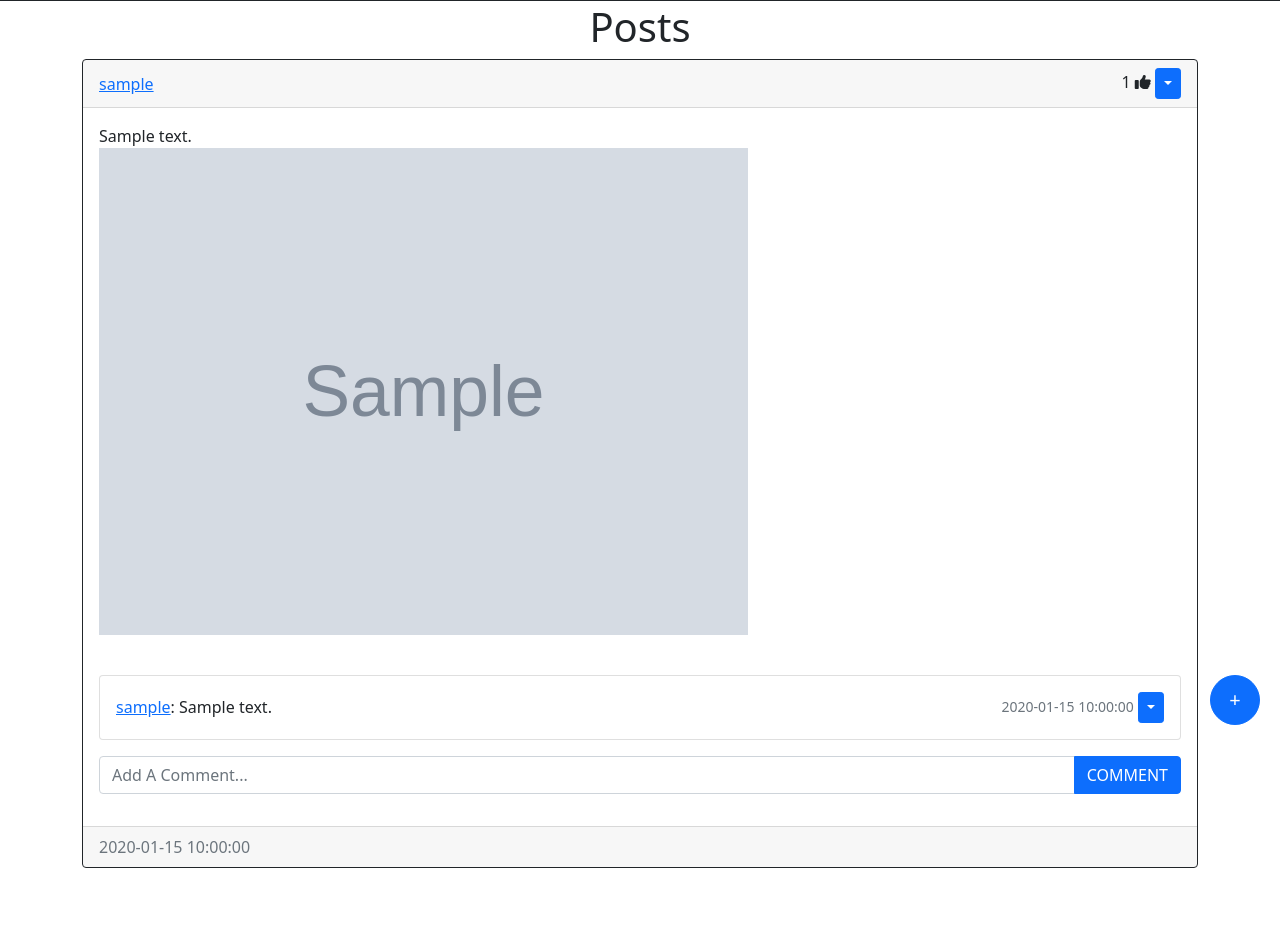
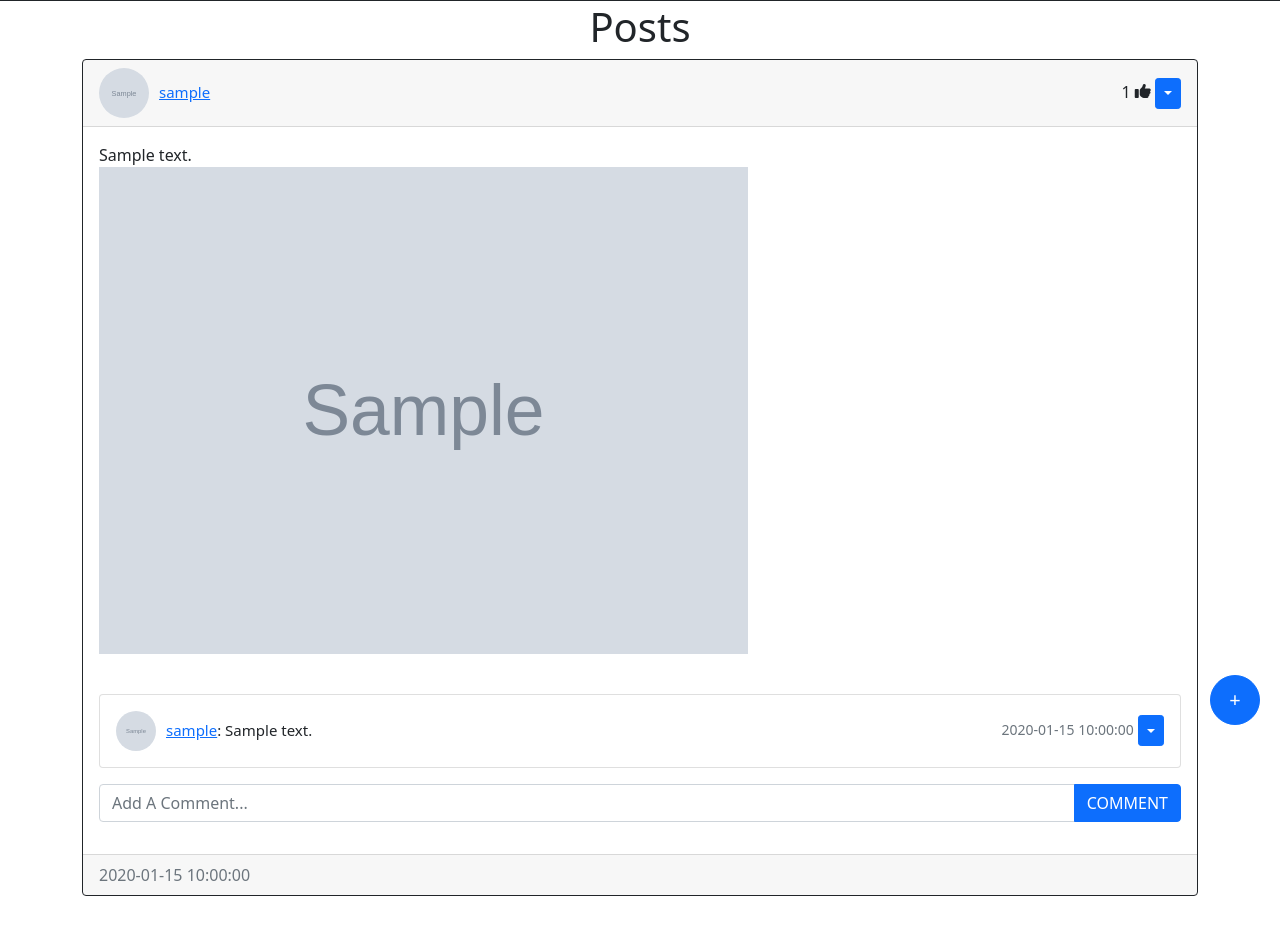
Before and after one commit to JohnnyHsieh1020/Blog_proj, a Flask app: page / in a window 1280 px wide. Shown: the part 55-999 px from the top of the page. Before the commit the page ends 923 px from the top, so only its background shows below. Run offline with Flask 2, Linux system fonts and the light colour scheme; a user stored in the database is signed in; tables that the repository leaves empty hold one stand-in row (values such as "Sample post"); grey boxes marked "Sample" are stand-in pictures; some libraries are stand-ins or nearby versions.

Commit message:
add personal photo

```diff
--- a/blog/templates/posts_div.html
+++ b/blog/templates/posts_div.html
@@ -7,7 +7,14 @@
             <div class="card border-dark">
                 <div class="card-header d-flex justify-content-between align-items-center">
                     <!-- Display user name of the post -->
-                    <a href="/posts/{{post.user.username}}">{{post.user.username}}</a>
+                    <div class="media">
+                        <a href="/posts/{{post.user.username}}" style="margin-right: 10px;">
+                            <img src="/static/profile_images/{{post.user.image_name}}" class="rounded-circle" style="height: 50px; width: 50px;">
+                        </a>
+                        <div class="media-body" style="font-size: 15px; margin-top: 13px;">
+                            <a href="/posts/{{post.user.username}}" >{{post.user.username}}</a>
+                        </div>
+                    </div>
 
                     <div>
                         <!-- Likes Count -->
@@ -51,10 +58,16 @@
                             <div class="card-body" id="comments-expanded-{{post.id}}">
                                 {% for comment in post.comments %}
                                     <div class="d-flex justify-content-between align-items-center">
-                                        <div>
-                                            <!-- Display user name and text of comment -->
-                                            <a href="/posts/{{comment.user.username}}">{{comment.user.username}}</a>: {{comment.content}}
+                                        <!-- Display user name and text of comment -->
+                                        <div class="media">
+                                            <a href="/posts/{{comment.user.username}}" style="margin-right: 10px;">
+                                                <img src="/static/profile_images/{{comment.user.image_name}}" class="rounded-circle" style="height: 40px; width: 40px;">
+                                            </a>
+                                            <div class="media-body" style="font-size: 15px; margin-top: 8px;">
+                                                <a href="/posts/{{comment.user.username}}" >{{comment.user.username}}</a>: {{comment.content}}
+                                            </div>
                                         </div>
+
                                         <div>
                                             <!-- Display time -->
                                             <small class="text-muted"> {{comment.date_created.strftime('%Y-%m-%d %H:%M:%S')}}</small>
@@ -72,6 +85,7 @@
                                             {% endif %}
                                         </div>
                                     </div>
+                                    <br />
                                 {% endfor %}
                             </div>
                         </div>
@@ -91,10 +105,16 @@
                                     <div class="card-body" id="comments-expanded-{{post.id}}">
                                         {% for comment in post.comments %}
                                             <div class="d-flex justify-content-between align-items-center">
-                                                <div>
-                                                    <!-- Display user name and text of comment -->
-                                                    <a href="/posts/{{comment.user.username}}">{{comment.user.username}}</a>: {{comment.content}}
+                                                <!-- Display user name and text of comment -->
+                                                <div class="media">
+                                                    <a href="/posts/{{comment.user.username}}" style="margin-right: 10px;">
+                                                        <img src="/static/profile_images/{{comment.user.image_name}}" class="rounded-circle" style="height: 40px; width: 40px;">
+                                                    </a>
+                                                    <div class="media-body" style="font-size: 15px; margin-top: 8px;">
+                                                        <a href="/posts/{{comment.user.username}}" >{{comment.user.username}}</a>: {{comment.content}}
+                                                    </div>
                                                 </div>
+
                                                 <div>
                                                     <!-- Display time -->
                                                     <small class="text-muted"> {{comment.date_created.strftime('%Y-%m-%d %H:%M:%S')}}</small>
```
